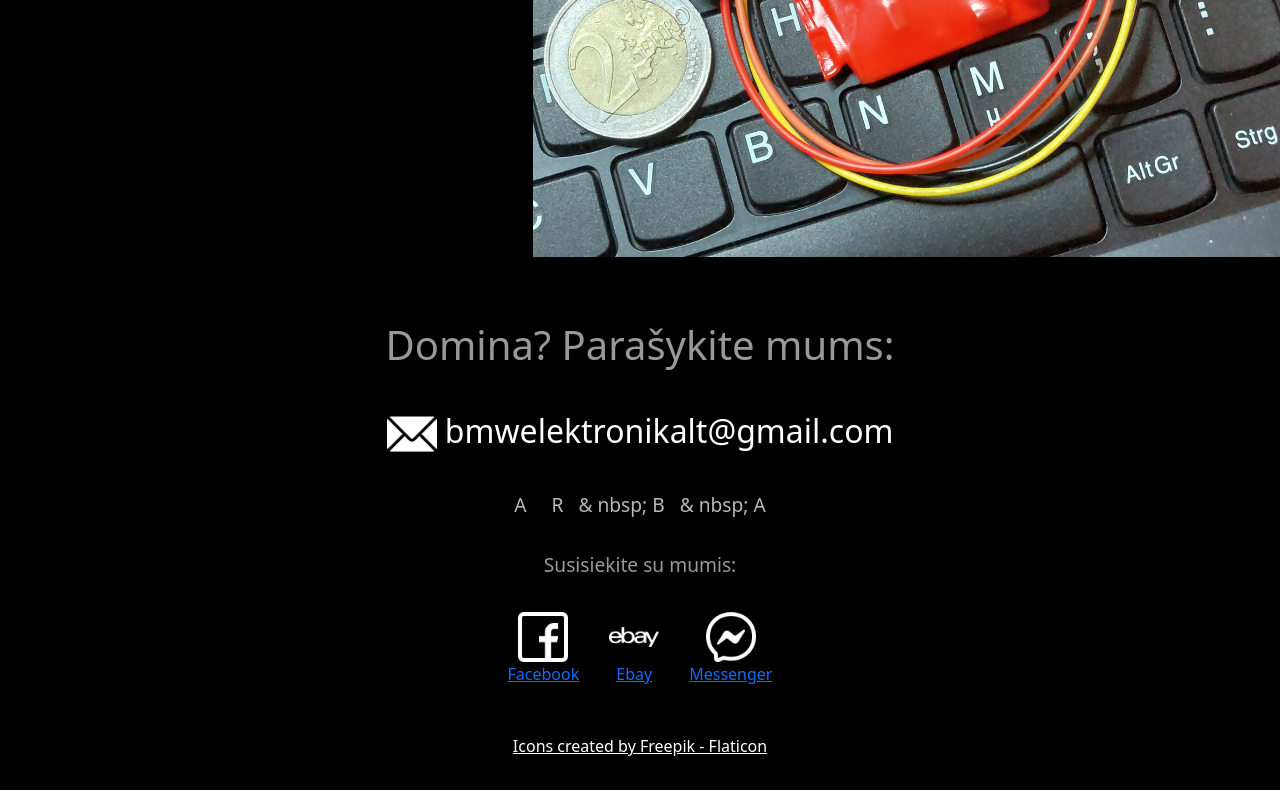
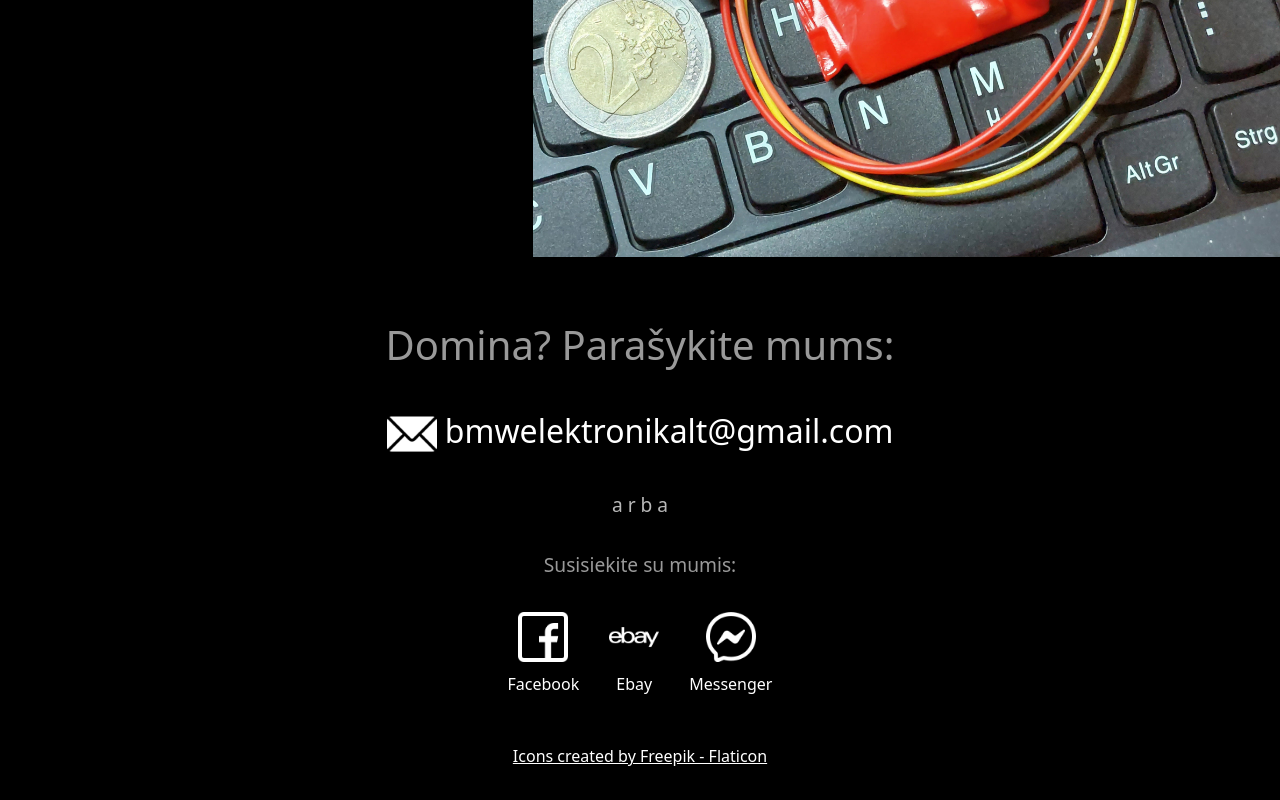
Before and after one commit to adoringdo/BMWelektronika, a React (Vite) app: page / in a window 1280 px wide. Shown: the part 2923-3723 px from the top of the page. Built offline with nearby package versions, Linux system fonts and the light colour scheme.

Commit message:
fix: update broken links and icon

```diff
--- a/index.html
+++ b/index.html
@@ -2,7 +2,7 @@
 <html lang="en">
   <head>
     <meta charset="UTF-8" />
-    <link rel="icon" type="image/png" href="/src/assets/logo.png" />
+    <link rel="icon" type="image/png" href="./icon.png" />
     <meta name="viewport" content="width=device-width, initial-scale=1.0" />
     <title>BMWelektronika</title>
   </head>
--- a/package.json
+++ b/package.json
@@ -7,7 +7,8 @@
     "dev": "vite",
     "build": "vite build",
     "lint": "eslint . --ext js,jsx --report-unused-disable-directives --max-warnings 0",
-    "preview": "vite preview"
+    "preview": "vite preview",
+    "update": "git subtree push --prefix dist upstream gh-pages"
   },
   "dependencies": {
     "bootstrap": "^5.3.2",
--- a/src/Components/Contact/Contact.jsx
+++ b/src/Components/Contact/Contact.jsx
@@ -8,29 +8,30 @@ import { Element } from 'react-scroll';
 export default function Contact() {
   return (
     <Element id="contact" className={styles.contact}>
-
-
       <h1 className={styles.contact}>Domina? Parašykite mums:</h1>
       <h1 className={styles.email}>
         <img src={email} alt="email icon" /> bmwelektronikalt@gmail.com
       </h1>
-        <span className={styles.text}>A &nbsp; &nbsp; R &nbsp; & nbsp; B &nbsp; & nbsp; A</span>
+      <span className={styles.text}>a r b a</span>
       <p className={styles.text}>Susisiekite su mumis:</p>
       <div className={styles.socials}>
         <div className={styles.social}>
-            <a href="facebook.com/BMWengineTemperatureMod" target="blank">
+          <a href="https://facebook.com/BMWengineTemperatureMod" target="blank">
             <img src={facebook} alt="facebook icon" />
             <div>Facebook</div>
           </a>
         </div>
         <div className={styles.social}>
-            <a href="https://www.ebay.com/itm/285156702744?mkcid=16&mkevt=1&mkrid=711-127632-2357-0&ssspo=QZxotanyS9u&sssrc=2047675&ssuid=&widget_ver=artemis&media=COPY" target="blank">
+          <a
+            href="https://www.ebay.com/itm/285156702744?mkcid=16&mkevt=1&mkrid=711-127632-2357-0&ssspo=QZxotanyS9u&sssrc=2047675&ssuid=&widget_ver=artemis&media=COPY"
+            target="blank"
+          >
             <img src={ebay} alt="ebay icon" />
             <div>Ebay</div>
           </a>
         </div>
         <div className={styles.social}>
-            <a href="m.me/104530015573802" target="blank">
+          <a href="https://m.me/104530015573802" target="blank">
             <img src={messenger} alt="messenger icon" />
             <div>Messenger</div>
           </a>
--- a/src/Components/Contact/Contact.module.css
+++ b/src/Components/Contact/Contact.module.css
@@ -44,12 +44,19 @@ span.text {
     gap: 30px;
 }
 
-.social {
+.social a {
+    text-decoration: none;
+    color: var(--font-main);
     display: flex;
     flex-direction: column;
     align-items: center;
     gap: 10px;
 }
+
+.social a:hover {
+    transform: scale(105%);
+}
+
 
 @media screen and (max-width: 700px) {
     .email {
```
Also changed, not shown: icon.png (added), 16 other files (tests, documents, lock files or other folders). Lines whose indentation alone changed are shown as unchanged.
